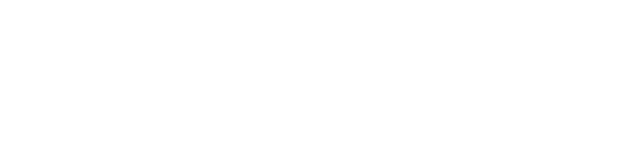
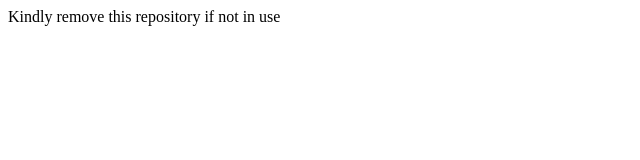
Before and after one commit to rudreshoza18/tic-tac-toe, a plain HTML site: page index.html in a window 1280 px wide. Shown: the whole page, without its empty margins (0-640 px from the left). Drawn offline with Linux system fonts and the light colour scheme.

Commit message:
Update index.html

```diff
--- a/index.html
+++ b/index.html
@@ -4,9 +4,12 @@
     <meta charset="UTF-8">
     <meta http-equiv="X-UA-Compatible" content="IE=edge">
     <meta name="viewport" content="width=device-width, initial-scale=1.0">
-    <title>TIC-TAC-TOE</title>
+    <title>Empty Repository</title>
 </head>
 <body>
+    <header>
+        Kindly remove this repository if not in use
+    </header>
 
 </body>
 </html>
```
